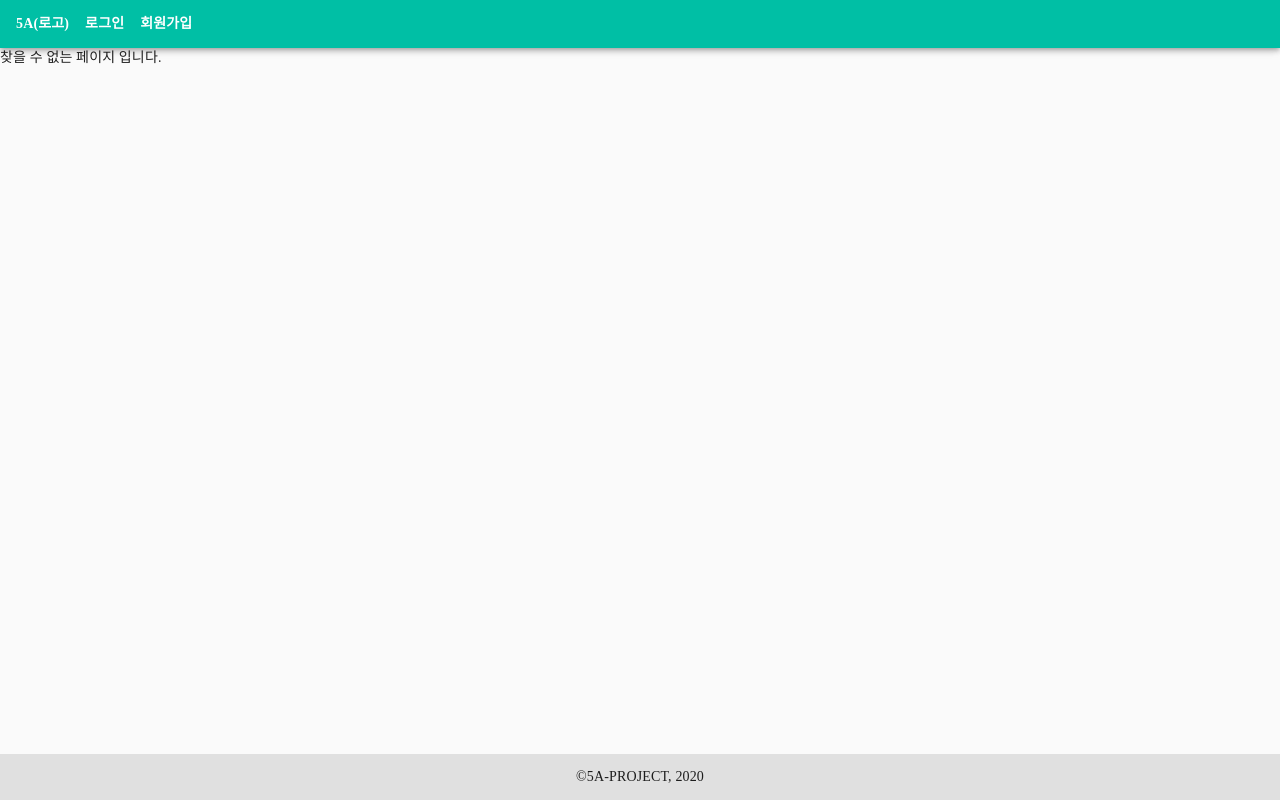
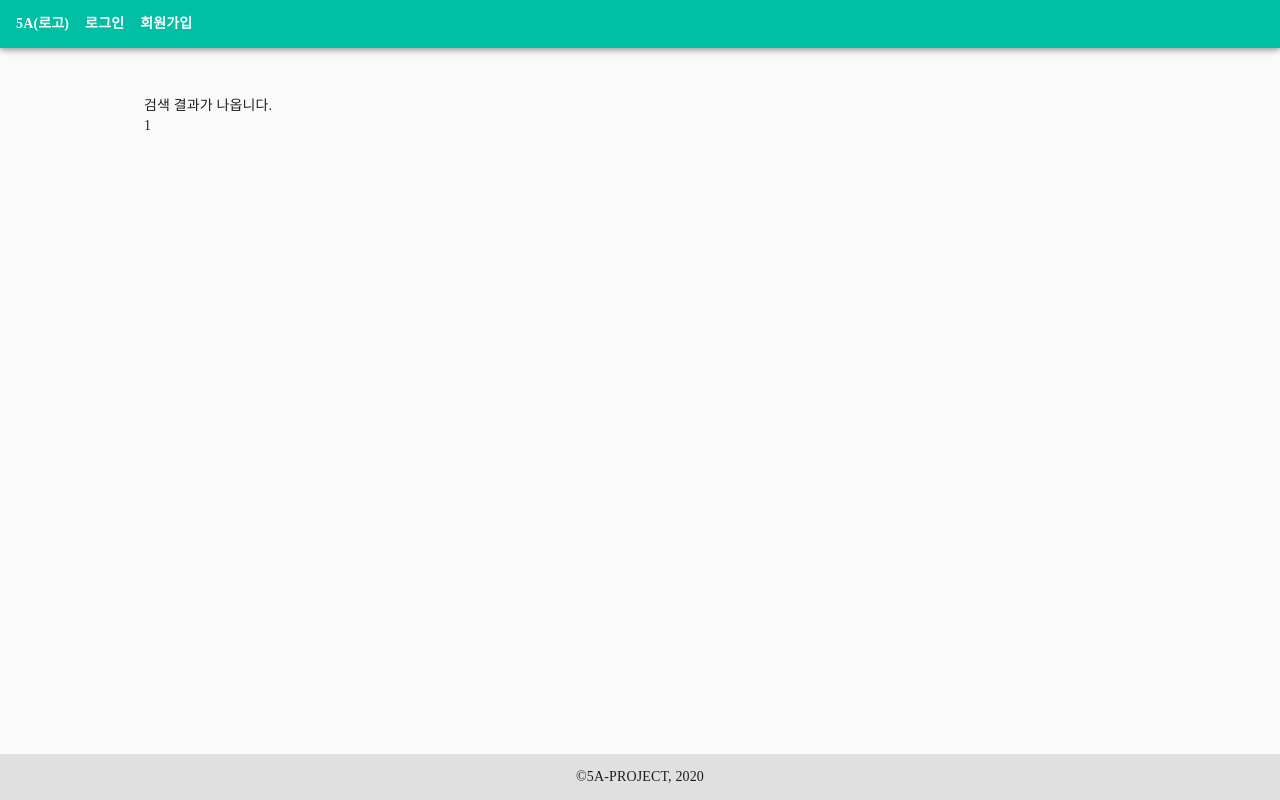
Before and after one commit to 5A-PROJECT/STOCK-GENIE, a React (Create React App) app in the folder frontend/: page /search/1 in a window 1280 px wide. Built offline with nearby package versions, Linux system fonts and the light colour scheme; a web font is replaced by a local one.

Commit message:
[+] 검색 결과창 추가

```diff
--- a/frontend/src/App.js
+++ b/frontend/src/App.js
@@ -14,6 +14,7 @@ import PortFolioPage from './pages/portfolio';
 import NotFound from './pages/notfound';
 import PortfolioItem from './pages/portfolioItem';
 import StockDetailPage from './pages/stockdetail';
+import SearchResultPage from './pages/searchResult';
 
 const AppWrppar = styled.div`
   display: flex;
@@ -48,6 +49,7 @@ function App({ authStore }) {
             <Route path="/portfolio" component={PortFolioPage} exact />
             <Route path="/portfolio/:id" component={PortfolioItem} />
             <Route path="/search" component={SearchPage} exact />
+            <Route path="/search/:query" component={SearchResultPage} />
             <Route path="/stockdetail" component={StockDetailPage} exact />
             <Route path="*" component={NotFound} />
           </Switch>
--- a/frontend/src/pages/home/Main/SearchInput/index.js
+++ b/frontend/src/pages/home/Main/SearchInput/index.js
@@ -1,6 +1,7 @@
 import React, { useState } from 'react';
 import { TextField, StylesProvider, Button } from '@material-ui/core';
 import styled from 'styled-components';
+import { withRouter } from 'react-router-dom';
 
 const CustomInput = styled(TextField)`
   display: block;
@@ -38,7 +39,7 @@ const CustomButton = styled(Button)`
   }
 `;
 
-const Form = styled.form`
+const StyledForm = styled.form`
   width: 100%;
   display: flex;
 `;
@@ -52,27 +53,22 @@ function SearchInput(props) {
 
   const onSubmit = (e) => {
     e.preventDefault();
-    console.log(query);
+    props.history.push(`/search/${query}`);
   };
 
   return (
-    <>
     <StylesProvider injectFirst>
-        <Form onSubmit={onSubmit}>
+      <StyledForm onSubmit={onSubmit}>
         <CustomInput
-            {...props}
           variant="outlined"
           fullWidth
           value={query}
           onChange={onInputChange}
         />
-          <CustomButton {...props} variant="contained">
-            검색
-          </CustomButton>
-        </Form>
+        <CustomButton variant="contained">검색</CustomButton>
+      </StyledForm>
     </StylesProvider>
-    </>
   );
 }
 
-export default SearchInput;
+export default withRouter(SearchInput);
--- /dev/null
+++ b/frontend/src/pages/searchResult/index.js
@@ -0,0 +1,20 @@
+import React from 'react';
+import styled from 'styled-components';
+
+const SearchResultPageWrapper = styled.div`
+  max-width: ${({ theme }) => theme.width.page};
+  margin: 2rem auto;
+  padding: 1rem;
+`;
+
+function SearchResultPage({ match }) {
+  const { query } = match.params;
+  return (
+    <SearchResultPageWrapper>
+      <div>검색 결과가 나옵니다.</div>
+      <div>{query}</div>
+    </SearchResultPageWrapper>
+  );
+}
+
+export default SearchResultPage;
```
Lines whose indentation alone changed are shown as unchanged.
